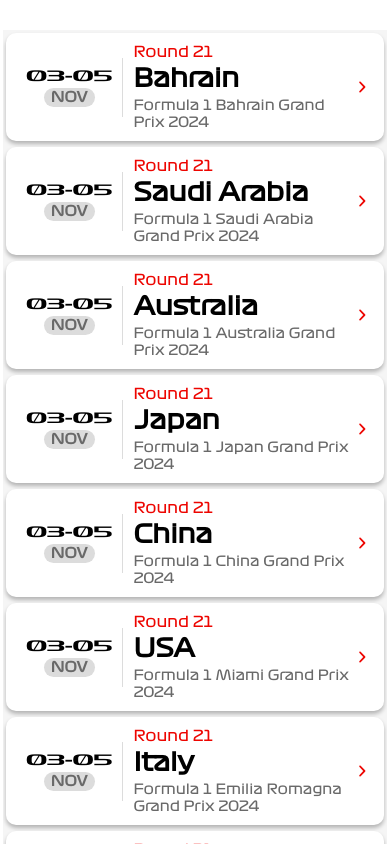
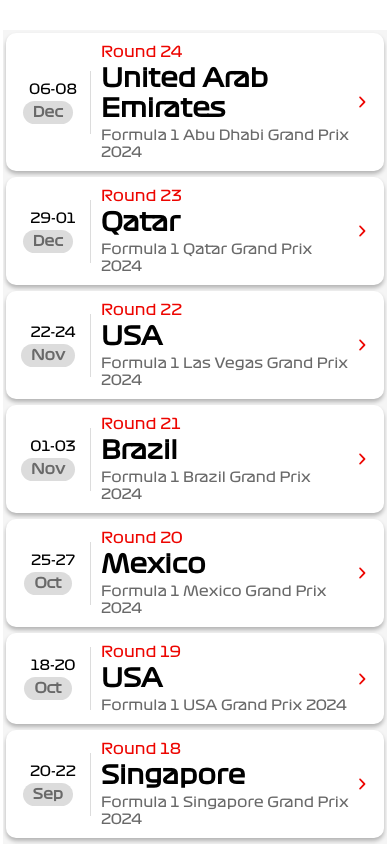
Before and after one commit to vpn2003/F1Project, a React Native app: screen / in a window 390 px wide. Built offline with nearby package versions, Linux system fonts and the light colour scheme.

Commit message:
API data extracted for dates, months, rounds and season

```diff
--- a/App.tsx
+++ b/App.tsx
@@ -3,6 +3,8 @@
 import RaceListItem from './src/Components/RaceListItem';
 import racesResponse from './assets/data/races.json';
 import { useFonts } from 'expo-font';
+import dayjs from 'dayjs';
+
 const races = racesResponse.data.races.response;
 
 export default function App() {
@@ -20,11 +22,15 @@
     );
   }
 
+  const sortedRaces = races.sort((r1, r2) =>
+  dayjs(r2.date).diff(dayjs(r1.date))
+  );
+
   return (
     <SafeAreaView style={styles.container}>
       <FlatList
-        data={races}
-        renderItem={({ item }) => <RaceListItem item={item} />}
+        data={sortedRaces}
+        renderItem={({ item, index }) => <RaceListItem item={item} round ={sortedRaces.length-index} />}
       />
       <StatusBar style="auto" />
     </SafeAreaView>
--- a/package.json
+++ b/package.json
@@ -9,11 +9,12 @@
     "web": "expo start --web"
   },
   "dependencies": {
+    "dayjs": "^1.11.11",
     "expo": "~51.0.17",
+    "expo-font": "~12.0.7",
     "expo-status-bar": "~1.12.1",
     "react": "18.2.0",
-    "react-native": "0.74.2",
-    "expo-font": "~12.0.7"
+    "react-native": "0.74.2"
   },
   "devDependencies": {
     "@babel/core": "^7.20.0",
--- a/src/Components/RaceListItem.tsx
+++ b/src/Components/RaceListItem.tsx
@@ -1,23 +1,24 @@
 import { StyleSheet, Text, View, FlatList, SafeAreaView } from 'react-native';
 import { Entypo } from '@expo/vector-icons';
 import { Colors } from '../Constants/Colors';
-
+import dayjs from 'dayjs';
 import racesResponse from '../../assets/data/races.json'
 const races = racesResponse.data.races.response;
 
-export default function RaceListItem({ item }: { item: (typeof races[0]) }) {
+export default function RaceListItem({ item, round }: { item: (typeof races)[0]; round: number; }) {
     return (
       <View style={styles.itemContainer}>
         <View style={styles.datesContainer}>
-          <Text style={styles.date}>03-05</Text>
-          <Text style={styles.month}>NOV</Text>
+          <Text style={styles.date}>{dayjs(item.date).subtract(2, 'days').format('DD')}-{dayjs(item.date).format('DD')}</Text>
+          <Text style={styles.month}>{dayjs(item.date).format('MMM')}</Text>
         </View>
         <View style= {{flex: 1}}>
-          <Text style={styles.round}>Round 21</Text>
+          <Text style={styles.round}>Round {round}</Text>
           <Text style={styles.country}>{item.competition.location.country}</Text>
           <Text style={styles.description}>
-            Formula 1 {item.competition.name} 2024
+            Formula 1 {item.competition.name} {item.season}
           </Text>
+
         </View>
 
         <Entypo name="chevron-small-right" size={24} color={Colors.primary} />
@@ -50,19 +51,22 @@
       borderRightWidth: 1,
       borderColor: 'gainsboro',
       alignItems: 'center',
+      justifyContent: 'center',
+      width: 75
     },
     date: {
-      fontFamily: 'F1-Wide'
+      fontFamily: 'F1-Regular',
     },
     month: {
       backgroundColor: 'gainsboro',
-      paddingVertical: 1,
-      paddingHorizontal: 7,
+      paddingVertical: 3,
+      paddingHorizontal: 10,
       borderRadius: 15,
       overflow: 'hidden',
       color: 'dimgray',
       fontWeight: 'bold',
       marginTop: 3,
+      marginRight: 10,
       fontFamily: 'F1-Regular'
     },
     round: {
```
Also changed, not shown: 1 other file (tests, documents, lock files or other folders).
